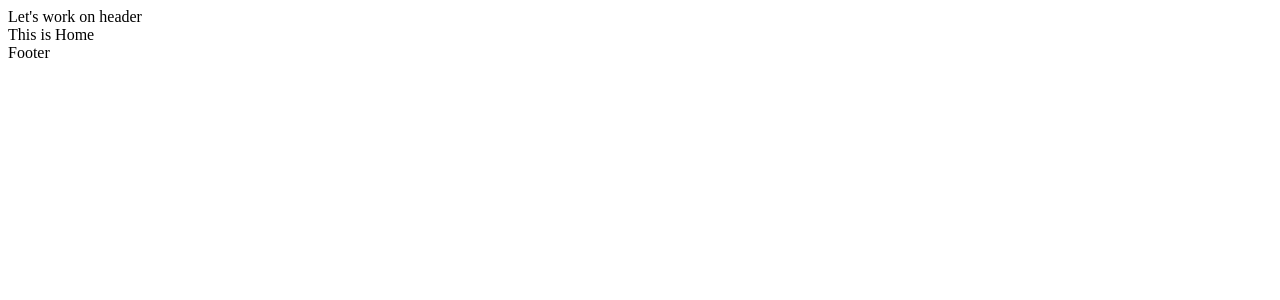
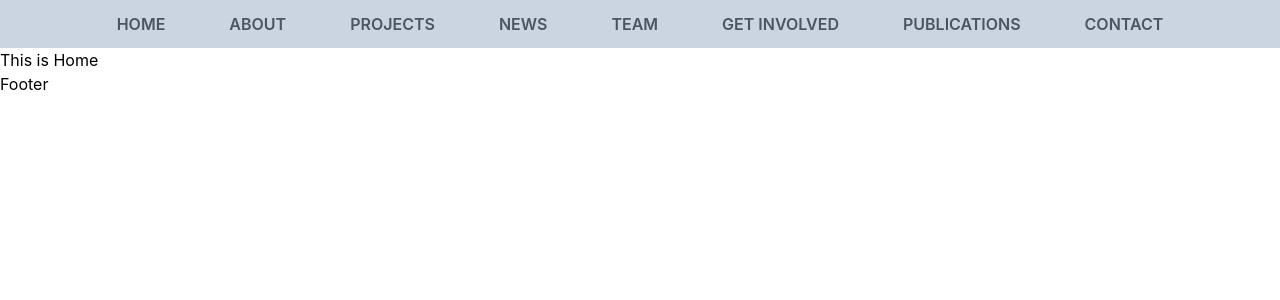
Before and after one commit to sandeshpaudel81/firebase-react, a React (Create React App) app: page / in a window 1280 px wide. Shown: the top 300 px of the page. Built offline with nearby package versions, Linux system fonts and the light colour scheme; no server answers.

Commit message:
tailwind conf extend

```diff
--- a/src/components/Header.js
+++ /dev/null
@@ -1,9 +0,0 @@
-import React from 'react'
-
-const Header = () => {
-  return (
-    <div>Let's work on header</div>
-  )
-}
-
-export default Header
--- /dev/null
+++ b/src/components/Header.jsx
@@ -0,0 +1,81 @@
+import React from 'react'
+import { Link } from 'react-router-dom'
+
+const Header = () => {
+  return (
+    <nav class="bg-slate-300">
+        <div class="container mx-auto">
+            <div class="flex items-center justify-around font-semibold">
+                <ul class="hidden md:flex uppercase items-center gap-10 text-gray-600">
+                    <li class="hover:text-black"><Link to='/'><p class="p-3">Home</p></Link></li>
+                    <div class="p-3 group cursor-pointer">
+                        <h2 class="group-hover:text-black">About</h2>
+                        <div class="absolute top-10 hidden group-hover:block hover:block duration-700">
+                            <div class="py-3">
+                                <div class="w-4 h-4 left-4 absolute mt-1 bg-slate-300 rotate-45"></div>
+                            </div>
+                            <div class="bg-slate-300">
+                                <li class="hover:text-black"><Link to='#'><p class="p-3">Objectives</p></Link></li>
+                                <li class="hover:text-black"><Link to='#'><p class="p-3">Vision</p></Link></li>
+                                <li class="hover:text-black"><Link to='#'><p class="p-3">Organogram</p></Link></li>
+                                <li class="hover:text-black"><Link to='#'><p class="p-3">Donors and Partners</p></Link></li>
+                            </div>
+                        </div>
+                    </div>
+                    <div class="p-3 group cursor-pointer">
+                        <h2 class="group-hover:text-black">Projects</h2>
+                        <div class="absolute top-10 hidden group-hover:block hover:block duration-700">
+                            <div class="py-3">
+                                <div class="w-4 h-4 left-4 absolute mt-1 bg-slate-300 rotate-45"></div>
+                            </div>
+                            <div class="bg-slate-300">
+                                <li class="hover:text-black"><Link to='#'><p class="p-3">Ongoing Projects</p></Link></li>
+                                <li class="hover:text-black"><Link to='#'><p class="p-3">Completed Projects</p></Link></li>
+                                <li class="hover:text-black"><Link to='#'><p class="p-3">All Projects</p></Link></li>
+                            </div>
+                        </div>
+                    </div>
+                    <li class="hover:text-black"><Link to='#'><p class="p-3">News</p></Link></li>
+                    <div class="p-3 group cursor-pointer">
+                        <h2 class="group-hover:text-black">Team</h2>
+                        <div class="absolute top-10 hidden group-hover:block hover:block duration-700">
+                            <div class="py-3">
+                                <div class="w-4 h-4 left-4 absolute mt-1 bg-slate-300 rotate-45"></div>
+                            </div>
+                            <div class="bg-slate-300">
+                                <li class="hover:text-black"><Link to='#'><p class="p-3">Board Members</p></Link></li>
+                                <li class="hover:text-black"><Link to='#'><p class="p-3">Advisors</p></Link></li>
+                                <li class="hover:text-black"><Link to='#'><p class="p-3">General Members</p></Link></li>
+                                <li class="hover:text-black"><Link to='#'><p class="p-3">Life Members</p></Link></li>
+                            </div>
+                        </div>
+                    </div>
+                    <li class="hover:text-black"><Link to='#'><p class="p-3">Get Involved</p></Link></li>
+                    <li class="hover:text-black"><Link to='#'><p class="p-3">Publications</p></Link></li>
+                    <li class="hover:text-black"><Link to='#'><p class="p-3">Contact</p></Link></li>
+                </ul>
+                <ul class="sidebar md:hidden bg-primaryRegular absolute w-full h-full bottom-0 text-white duration-500 left-[-100%]">
+                    <div class="flex">
+                        <img src="#" alt="logo"/>
+                        <div class="absolute right-4 cursor-pointer" onclick="HideSidebar()"><i class="fa-solid fa-xmark text-2xl text-primaryExtraDark"></i></div>
+                    </div>
+                    <li class="p-3"><Link to='#'>Home</Link></li>
+                    <li class="p-3"><Link to='#'>About</Link></li>
+                    <li class="p-3"><Link to='#'>News/Events</Link></li>
+                    <li class="p-3"><Link to='#'>Team</Link></li>
+                    <li class="p-3"><Link to='#'>Articles</Link></li>
+                    <li class="p-3"><Link to='#'>Downloads</Link></li>
+                    <li class="p-3"><Link to='#'>Contact</Link></li>
+                    <li class="p-3 my-1 rounded-lg bg-secondaryR"><Link to='#'>Jaycess Cup 2022</Link></li>
+                </ul>
+            </div>
+            <div class="md:hidden flex p-3">
+                <div class="text-white">Current Page</div>
+                <div class="text-white ml-auto cursor-pointer" onclick="OpenSidebar()"><i class="fa-solid fa-bars"></i></div>
+            </div>
+        </div>
+    </nav>
+  )
+}
+
+export default Header
--- a/src/index.css
+++ b/src/index.css
@@ -2,8 +2,13 @@
 @tailwind components;
 @tailwind utilities;
 
+* {
+  margin: 0;
+  padding: 0;
+  box-sizing: border-box;
+}
+
 body {
-  margin: 0;
   font-family: -apple-system, BlinkMacSystemFont, 'Segoe UI', 'Roboto', 'Oxygen',
     'Ubuntu', 'Cantarell', 'Fira Sans', 'Droid Sans', 'Helvetica Neue',
     sans-serif;
@@ -11,6 +16,11 @@ body {
   -moz-osx-font-smoothing: grayscale;
 }
 
+html,
+body {
+  scroll-behavior: smooth;
+}
+
 code {
   font-family: source-code-pro, Menlo, Monaco, Consolas, 'Courier New',
     monospace;
--- a/src/index.js
+++ b/src/index.js
@@ -1,6 +1,7 @@
 import React from 'react';
 import ReactDOM from 'react-dom/client';
 import App from './App';
+import './index.css';
 import reportWebVitals from './reportWebVitals';
 import { Provider } from 'react-redux';
 import { store } from './store';
--- a/tailwind.config.js
+++ b/tailwind.config.js
@@ -4,7 +4,15 @@ module.exports = {
     "./src/**/*.{js,jsx,ts,tsx}",
   ],
   theme: {
-    extend: {},
+    extend: {
+      screens: {
+        sm: "640px",
+        md: "768px",
+        lg: "1024px",
+        xl: "1280px",
+        "2xl": "1536px",
+      },
+    },
   },
   plugins: [],
 }
```
Also changed, not shown: src/actions.js (deleted), src/components/Footer.jsx (renamed from src/components/Footer.js).
